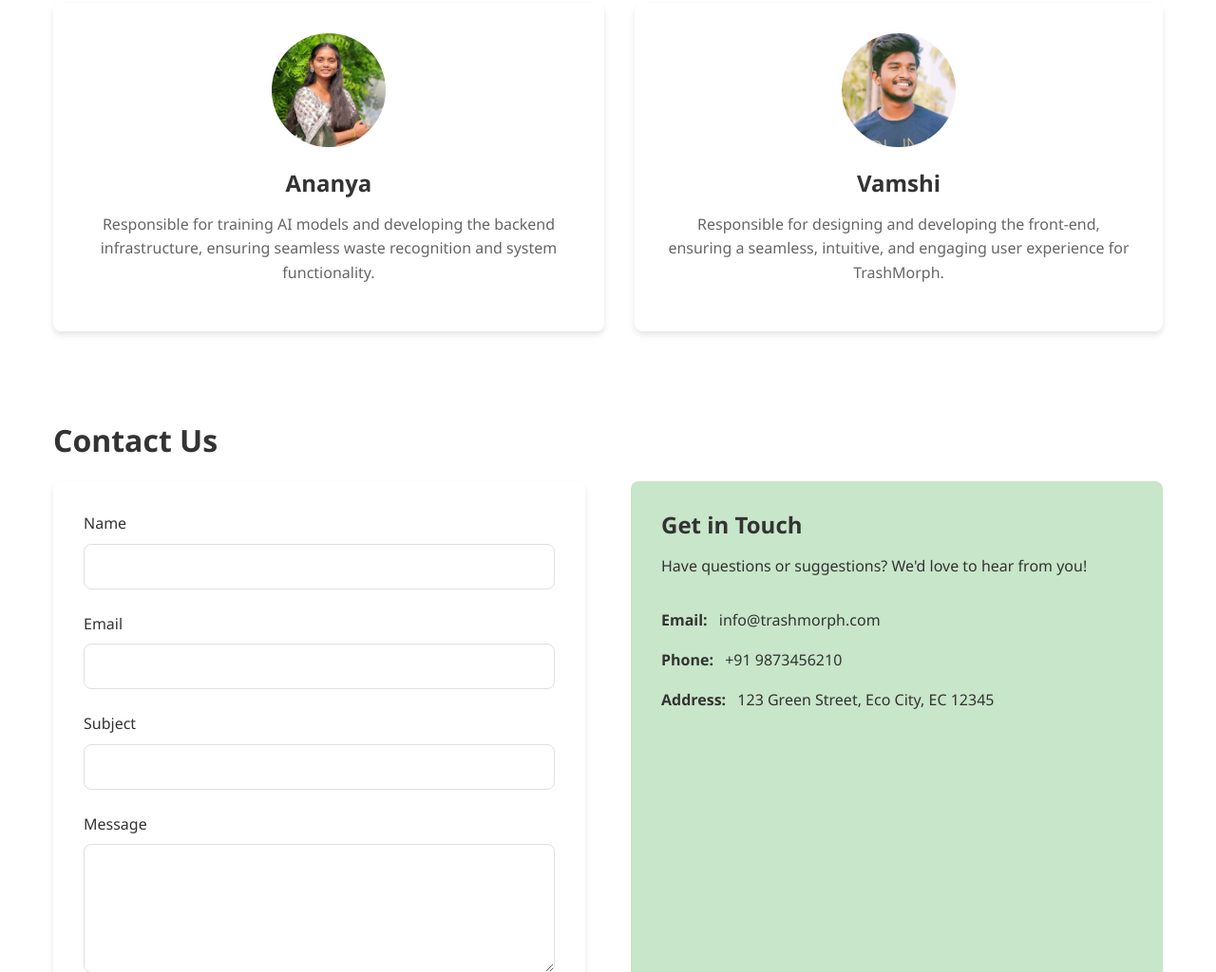
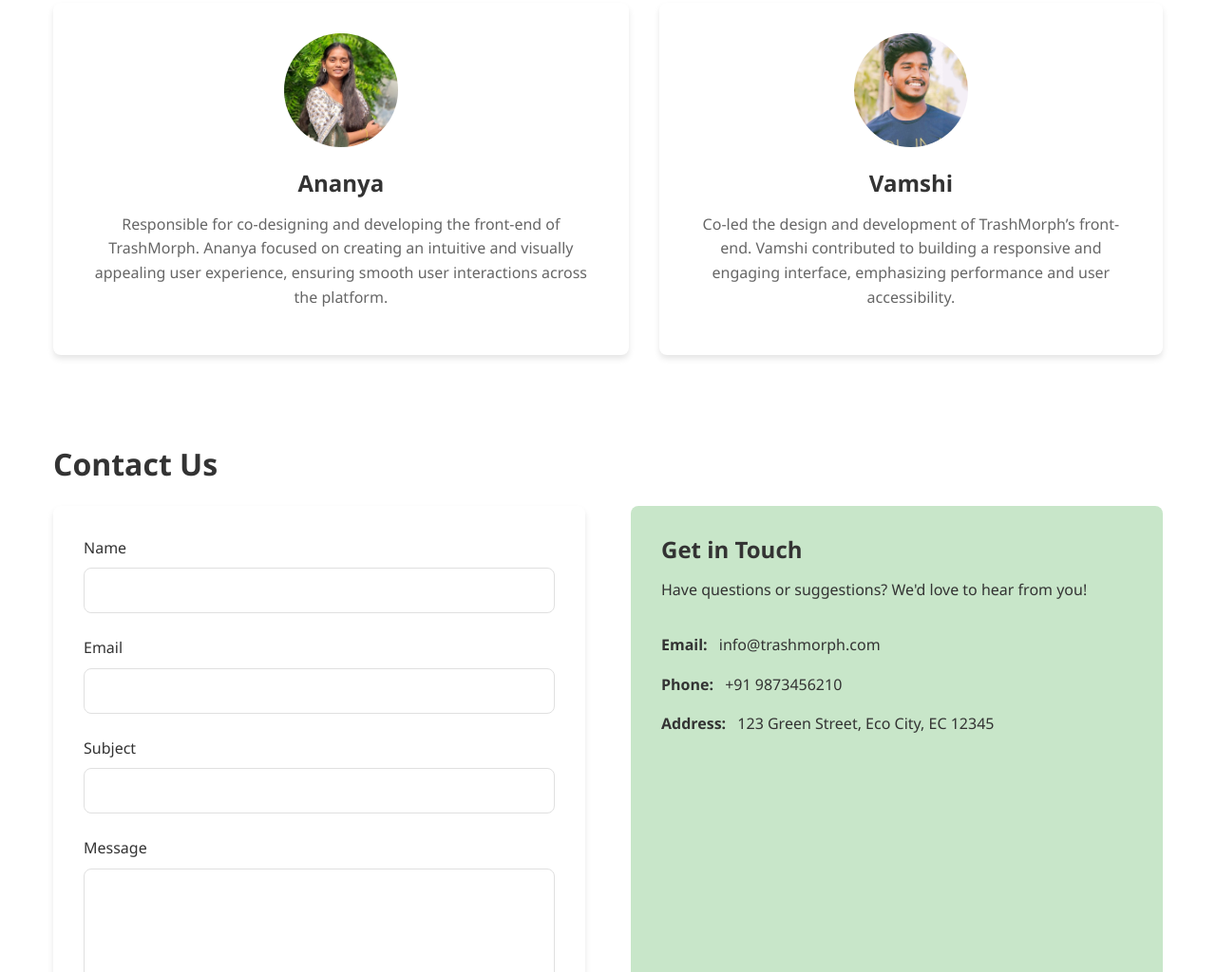
Before and after one commit to ananyadarna/trashmorph, a plain HTML site: page about.html in a window 1280 px wide. Shown: the part 1610-2634 px from the top of the page at 95% size. Drawn offline with Linux system fonts and the light colour scheme.

Commit message:
Update bios for Ananya and Vamshi in about.html

```diff
--- a/about.html
+++ b/about.html
@@ -72,12 +72,12 @@
               <div class="team-member">
                 <img src="team_pictures/ananya.jpg" alt="Team Member" class="team-photo">
                 <h3>Ananya</h3>
-                <p class="team-bio">Responsible for training AI models and developing the backend infrastructure, ensuring seamless waste recognition and system functionality.</p>
+                <p class="team-bio">Responsible for co-designing and developing the front-end of TrashMorph. Ananya focused on creating an intuitive and visually appealing user experience, ensuring smooth user interactions across the platform.</p>
               </div>
               <div class="team-member">
                 <img src="team_pictures/vamshi.jpg" alt="Team Member" class="team-photo">
                 <h3>Vamshi</h3>
-                <p class="team-bio">Responsible for designing and developing the front-end, ensuring a seamless, intuitive, and engaging user experience for TrashMorph.</p>
+                <p class="team-bio">Co-led the design and development of TrashMorph’s front-end. Vamshi contributed to building a responsive and engaging interface, emphasizing performance and user accessibility.</p>
               </div>
             </div>
         </section>
```
